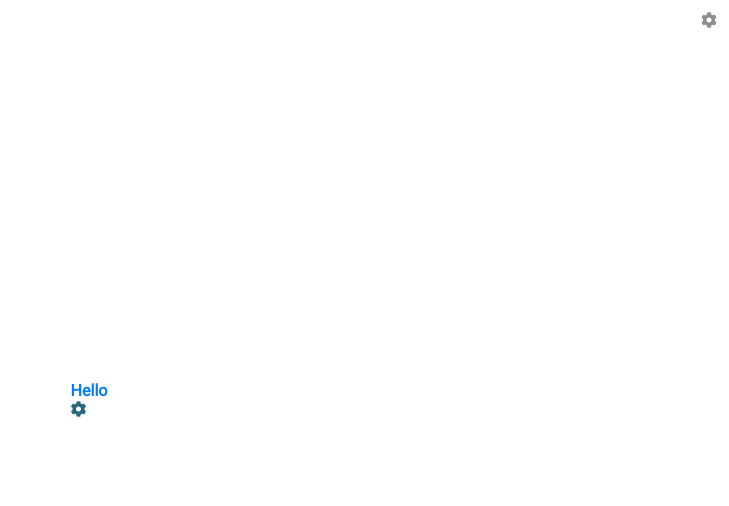
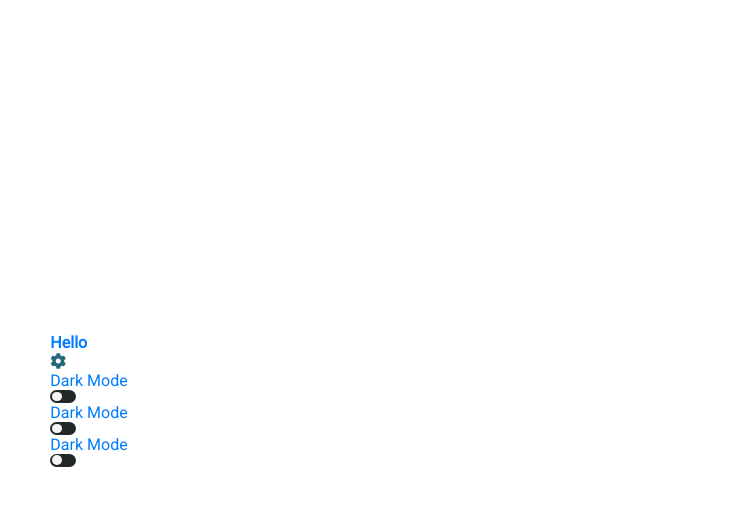
Before and after one commit to Mahemo-01/react-form, a React (Create React App) app: page / in a window 1280 px wide. Both pictures are taken after a click on the element 629 px from the left and 409 px from the top of the page. Shown: the top 506 px of the page, without its empty margins (551-1280 px from the left). Built offline with nearby package versions, Linux system fonts and the light colour scheme.

Commit message:
funcionalidad de OnClick  incororada al boton de settings, se muestra el menu de settings

```diff
--- a/src/App.js
+++ b/src/App.js
@@ -2,7 +2,9 @@ import Header from './componentes/header'
 import './App.css';
 import './globals.css';
 
-function App() {
+
+function App () {
+
 
   return (
     <>
--- a/src/componentes/header.js
+++ b/src/componentes/header.js
@@ -1,20 +1,20 @@
-import { useState } from 'react'
+import {useState} from 'react'
 import MenuSettings from './menu-settings'
 import Icon from './icon-app'
 
 const Header = ({ title }) => {
-  const [toggleClose, settoggleClose]=useState(false)
 
-  const handleClick = () => {
-    console.log('se hizo click')
-    settoggleClose(true)
+   const [showMenuSettings, setShowMenuSettings] = useState(false)
+
+  const onClick = () => {
+    setShowMenuSettings(!showMenuSettings)
   }
 
   return (
     <>
       <h4>{title}</h4>
-      <Icon color='#25677b' />
-      <MenuSettings />
+      <Icon color='#25677b' onClick={onClick}/>
+      {showMenuSettings && <MenuSettings />}
     </>
   )
 }
--- a/src/componentes/icon-app.js
+++ b/src/componentes/icon-app.js
@@ -1,6 +1,7 @@
-const Icon = ({color}) => {
+const Icon = ({ color, onClick }) => {
+
   return (
-    <span style={{ color: color }}><i className="fas fa-cog"></i></span>
+    <span onClick={onClick} style={{ color: color }}><i className="fas fa-cog"></i></span>
   )
 }
 
--- a/src/componentes/menu-settings.js
+++ b/src/componentes/menu-settings.js
@@ -6,19 +6,10 @@ import ListOption from './list-option'
 
 function MenuSettings() {
   const settingName = 'Dark Mode'
-  const [closeWindow, setCloseWindow] = useState(true)
-  const classCloseWindow = closeWindow ? 'inactive' : 'active'
-
-
-  const handleClick = (e) => {
-    setCloseWindow(!closeWindow)
-  }
-
 
   return (
-    <div className={`box-settings ${classCloseWindow}`} title='Settings'>
-      <span onClick={handleClick}><i className="fas fa-cog"></i></span>
-      <ul className={`menu p-1 ${classCloseWindow}`} >
+    <div className>
+      <ul>
         <ListOption settingName={settingName} />
         <ListOption settingName={settingName} />
         <ListOption settingName={settingName} />
```
Also changed, not shown: 1 other file (tests, documents, lock files or other folders).
